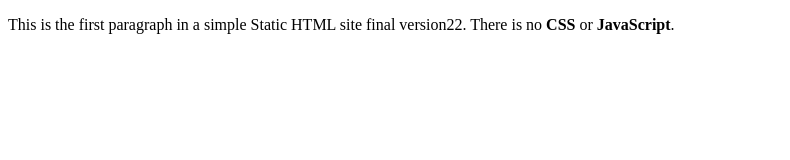
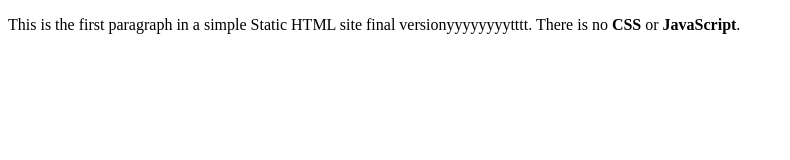
Before and after one commit to fatanmi/Udacity-Capstone-Project, a plain HTML site: page index.html in a window 1280 px wide. Shown: the whole page, without its empty margins (0-790 px from the left). Drawn offline with Linux system fonts and the light colour scheme.

Commit message:
jenkins_deployemnyyggff

```diff
--- a/index.html
+++ b/index.html
@@ -4,6 +4,6 @@
         <title>Static HTML Site</title>
       </head>
       <body>
-        <p>This is the first paragraph in a simple Static HTML site final version22. There is no <strong>CSS</strong> or <strong>JavaScript</strong>.</p>
+        <p>This is the first paragraph in a simple Static HTML site final versionyyyyyyyytttt. There is no <strong>CSS</strong> or <strong>JavaScript</strong>.</p>
       </body>
     </html>
```
